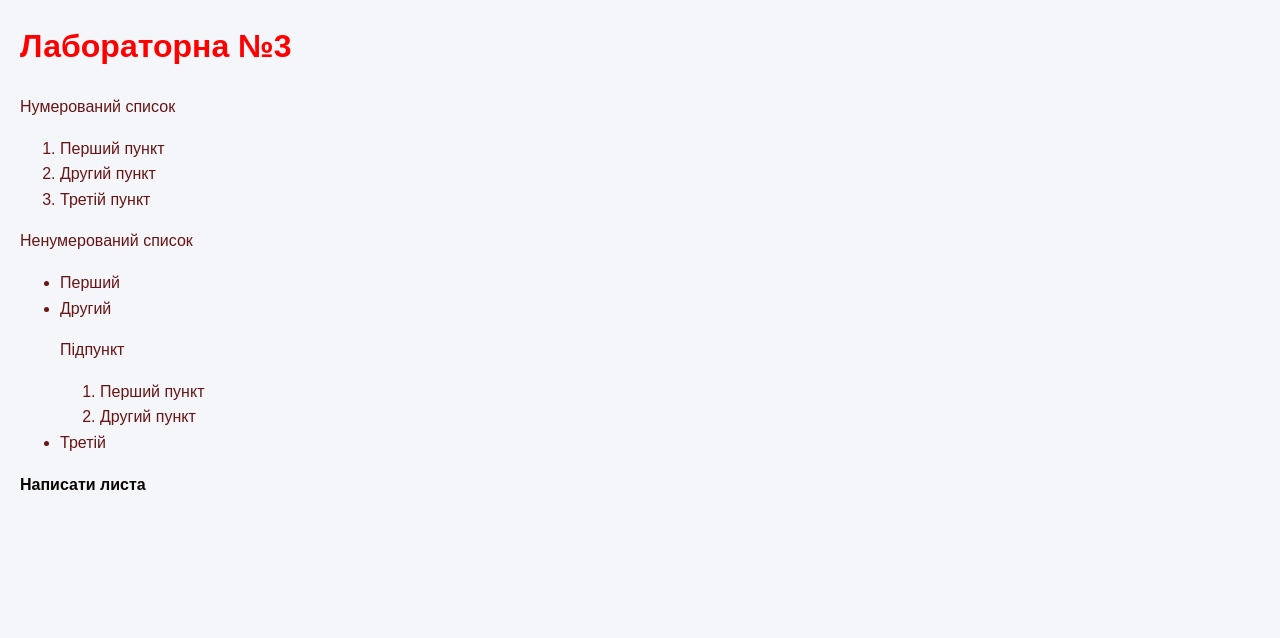
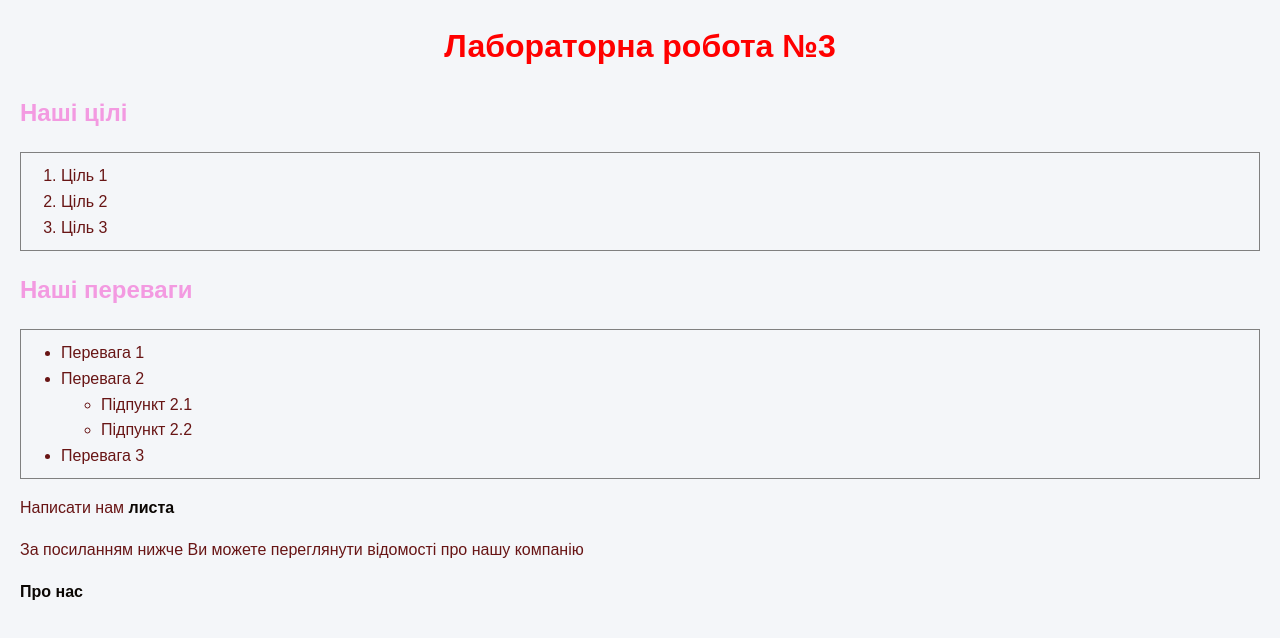
Before and after one commit to kraynikovich09-png/web_basics, a plain HTML site: page index.html in a window 1280 px wide. Drawn offline with Linux system fonts and the light colour scheme.

Commit message:
Add lab_4

```diff
--- a/index.html
+++ b/index.html
@@ -9,34 +9,35 @@
 </head>
 <body>
 
-    <h1>Лабораторна №3</h1>
+  <h1>Лабораторна робота №3</h1>
 
-    <p>Нумерований список</p>
+  <h2>Наші цілі</h2>
   <ol>
-        <li>Перший пункт</li>
-        <li>Другий пункт</li>
-        <li>Третій пункт</li>
+    <li>Ціль 1</li>
+    <li>Ціль 2</li>
+    <li>Ціль 3</li>
   </ol>
 
-    <p>Ненумерований список</p>
+  <h2>Наші переваги</h2>
   <ul>
-        <li>Перший</li>
-        <li>Другий
-            <p>Підпункт</p>
-            <ol>
-                <li>Перший пункт</li>
-                <li>Другий пункт</li>
-            </ol>
+    <li>Перевага 1</li>
+    <li>Перевага 2
+      <ul>
+        <li>Підпункт 2.1</li>
+        <li>Підпункт 2.2</li>
+      </ul>
     </li>
-        <li>Третій</li>
+    <li>Перевага 3</li>
   </ul>
 
-    <a href="mailto:oleksandra.krainykovych@student.uzhnu.edu.ua">Написати листа</a>
+  <p>Написати нам <a href="mailto:oleksandra.krainykovych@student.uzhnu.edu.ua">листа</a></p>
+  <p>За посиланням нижче Ви можете переглянути відомості про нашу компанію</p>
+  <a href="Pages/about.html">Про нас</a>
 
   <script>
     alert('Привіт!');
   </script>
-    <script src="script.js"></script>
+  <script src="scripts/app.js"></script>
 
 </body>
 </html>
--- /dev/null
+++ b/scripts/app.js
@@ -0,0 +1 @@
+console.log('Повідомлення у консолі');
--- a/styles.css
+++ b/styles.css
@@ -33,6 +33,12 @@ a:hover {
     text-decoration: underline;
 }
 h1 {
-    text-aling: center;
+    text-align: center;
 color:red;
 }
+
+body > ol, body > ul {
+  border: 1px solid grey;
+  padding-top: 10px;
+  padding-bottom: 10px;
+}
```
Also changed, not shown: Pages/about.html (+1 -1 lines), lab_4/index.html (added, +78 -0 lines), images/banners/apple.jpg.jpg (deleted), images/banners/network.png (renamed from Pages/network.png). Lines whose indentation alone changed are shown as unchanged.
